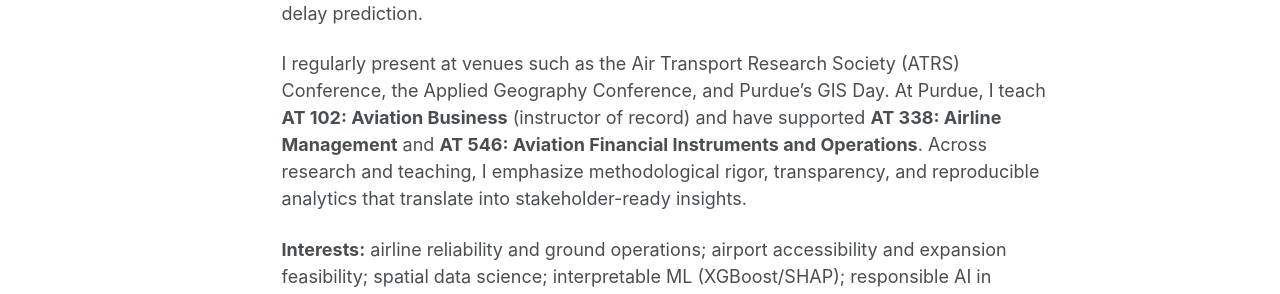
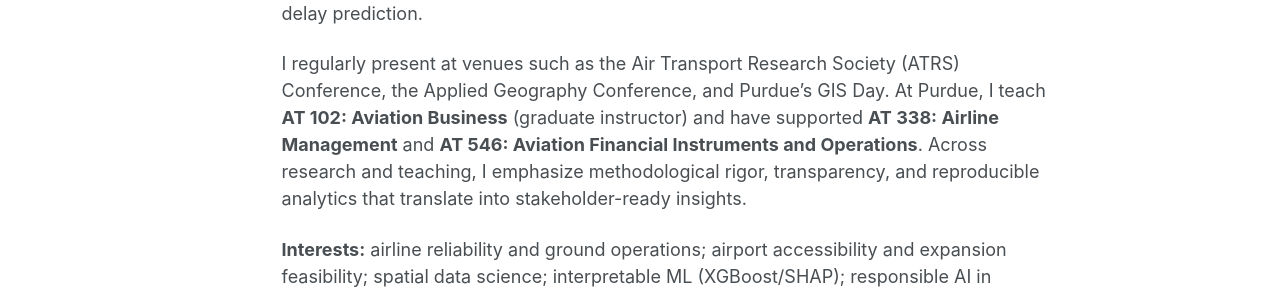
Before and after one commit to liu3309/liu3309.github.io, a Jekyll site: the page built from _pages/about.md, in a window 1280 px wide and 1251 px high. Shown: the part 530-824 px from the top of the window. Built offline with Jekyll 4.4.1, drawn with Linux system fonts in a browser that asks for light colours; some web fonts are replaced; a script that is not in the unit is left out.

Commit message:
Update teaching role description in about.md

```diff
--- a/_pages/about.md
+++ b/_pages/about.md
@@ -12,6 +12,6 @@ I am a Ph.D. candidate in Aviation Technology at Purdue University’s School of
 
 My recent publications include a study in the *Journal of Air Transport Management* on how travelers interpret airline logos and business models, a paper in *Collegiate Aviation Review–International* on AI-integrated active learning in large enrollment courses, and the *ACRP Synthesis 131* on airport loyalty programs with the National Academies. Ongoing projects examine terminal construction and surrounding land-use dynamics (DiD), airline dominance and taxi-out performance, and explainable ML for passenger arrivals and delay prediction.
 
-I regularly present at venues such as the Air Transport Research Society (ATRS) Conference, the Applied Geography Conference, and Purdue’s GIS Day. At Purdue, I teach **AT 102: Aviation Business** (instructor of record) and have supported **AT 338: Airline Management** and **AT 546: Aviation Financial Instruments and Operations**. Across research and teaching, I emphasize methodological rigor, transparency, and reproducible analytics that translate into stakeholder-ready insights.
+I regularly present at venues such as the Air Transport Research Society (ATRS) Conference, the Applied Geography Conference, and Purdue’s GIS Day. At Purdue, I teach **AT 102: Aviation Business** (graduate instructor) and have supported **AT 338: Airline Management** and **AT 546: Aviation Financial Instruments and Operations**. Across research and teaching, I emphasize methodological rigor, transparency, and reproducible analytics that translate into stakeholder-ready insights.
 
 **Interests:** airline reliability and ground operations; airport accessibility and expansion feasibility; spatial data science; interpretable ML (XGBoost/SHAP); responsible AI in education.
```
